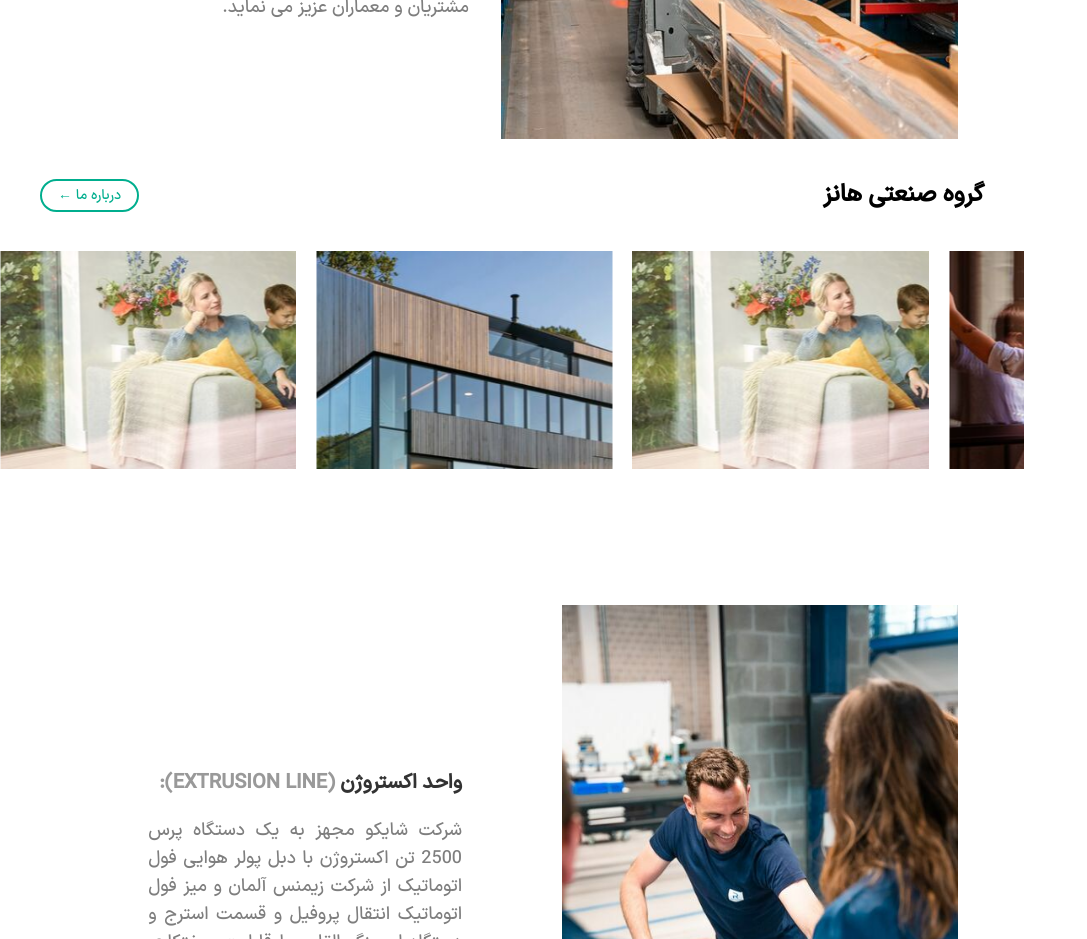
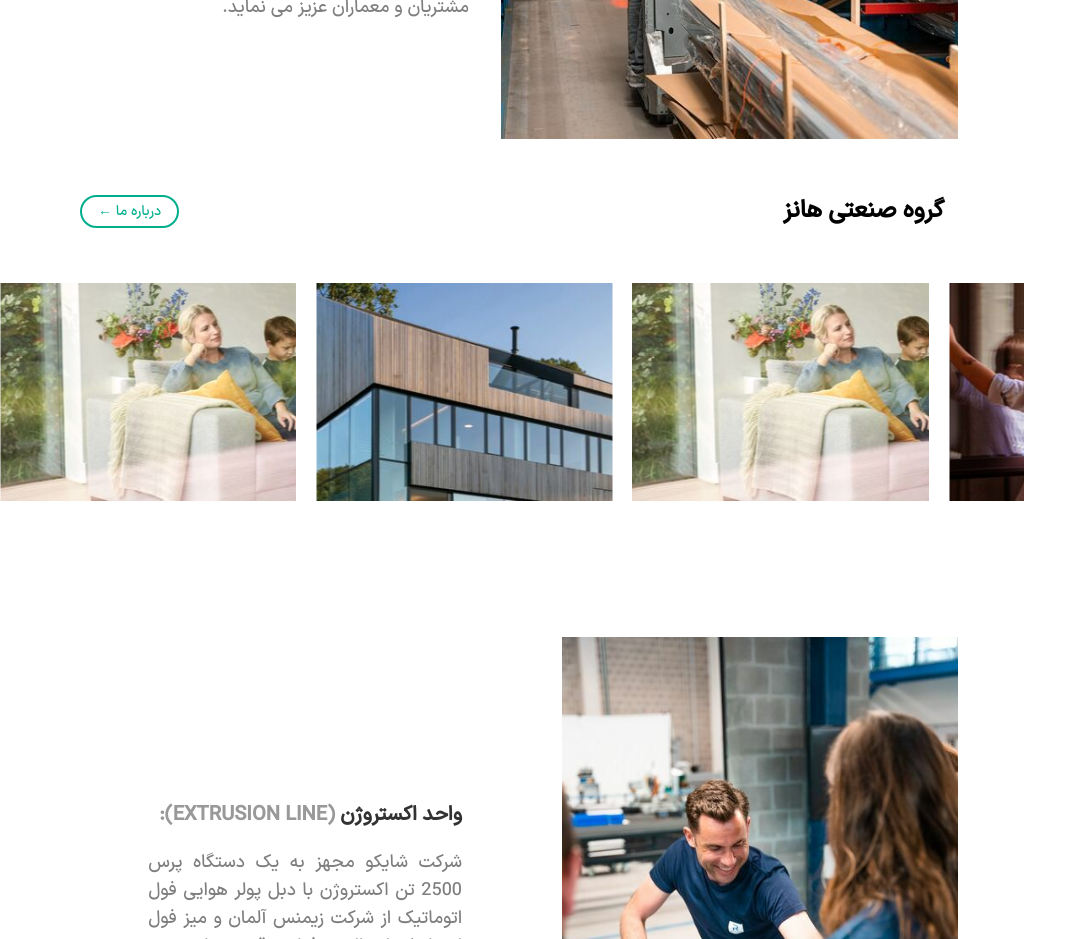
Before and after one commit to zahra-hsb/hanz-, a Next.js app: page / in a window 1280 px wide. Shown: the part 2780-3719 px from the top of the page, without its empty margins (0-1087 px from the left). Built offline with nearby package versions, Linux system fonts and the light colour scheme.

Commit message:
space added to 2 elements

```diff
--- a/src/components/layout/Company/index.jsx
+++ b/src/components/layout/Company/index.jsx
@@ -7,7 +7,7 @@ const Company = () => {
     return (
         <>
             <section className="flex flex-col w-full">
-                <div className="flex items-center justify-between p-10">
+                <div className="flex items-center justify-between px-20 py-14">
                     <div>
                         <h3 className="text-2xl font-bold">
                             گروه صنعتی هانز
```
